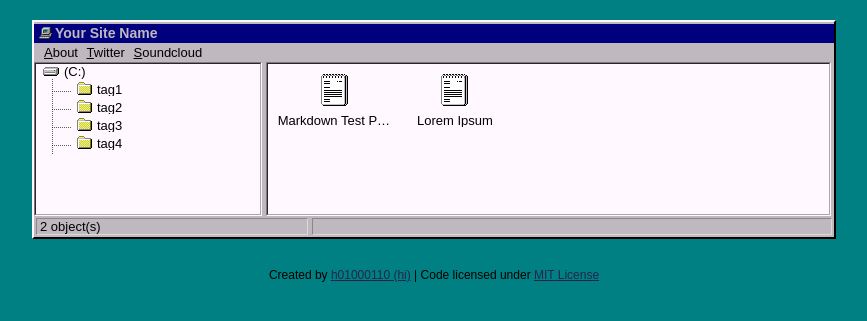
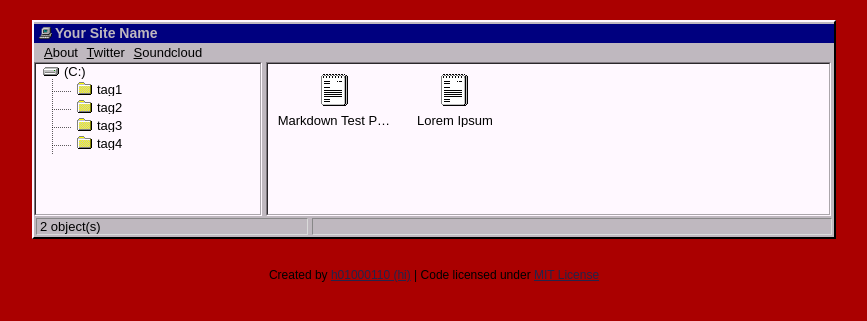
Before and after one commit to demonuser/demonuser.github.io, a Jekyll site: the page built from index.html, in a window 1280 px wide. Shown: the top 321 px of the page, without its empty margins (206-1073 px from the left). Built offline with Jekyll 4.4.1, drawn with Linux system fonts in a browser that asks for light colours.

Commit message:
Merge branch 'demon' into master

```diff
--- a/_sass/_main.scss
+++ b/_sass/_main.scss
@@ -1,5 +1,5 @@
 body {
-	background: #008082;
+	background: #aa0000;
 	font-family: sans-serif, serif, monospace;
 	font-size: 13px;
 }
```
